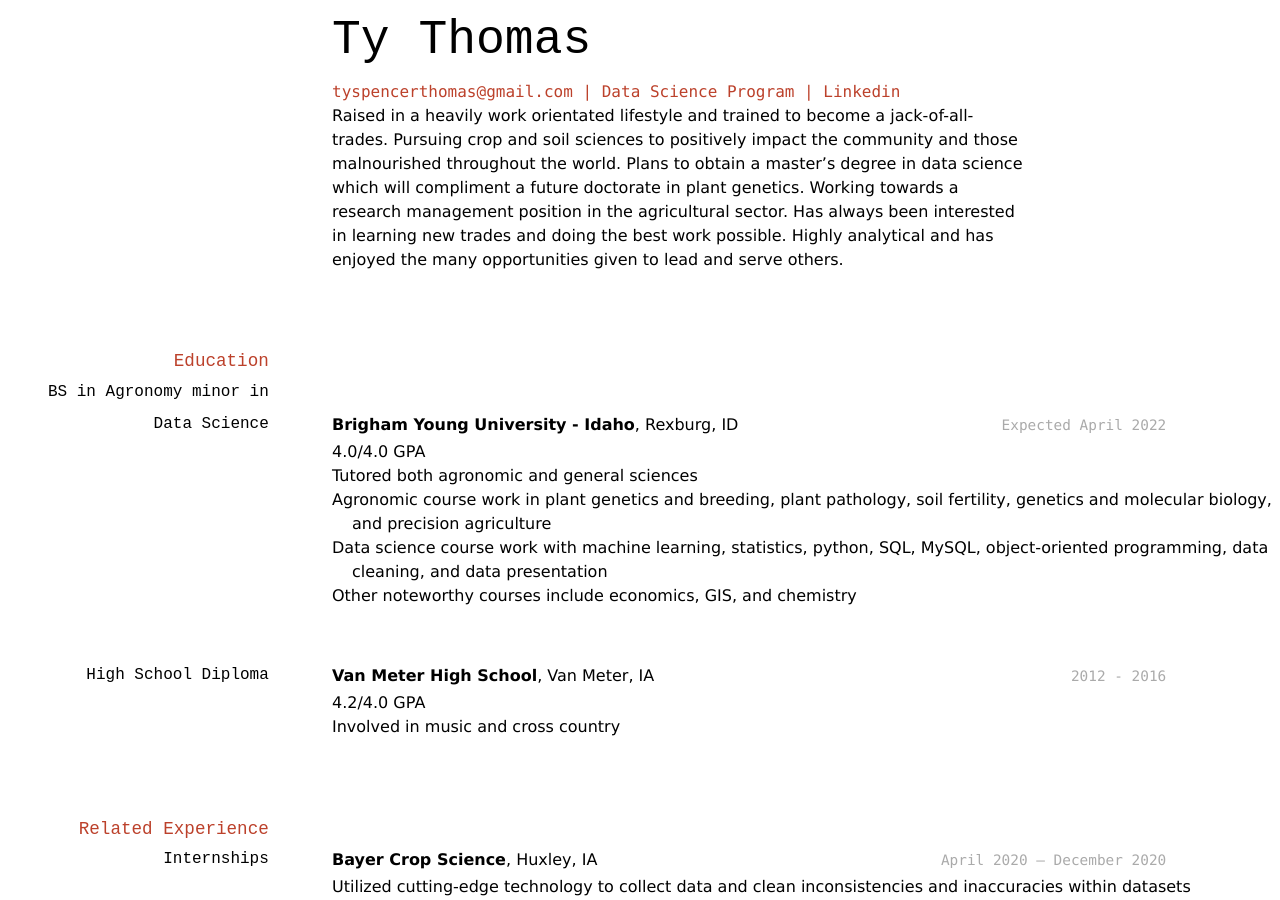
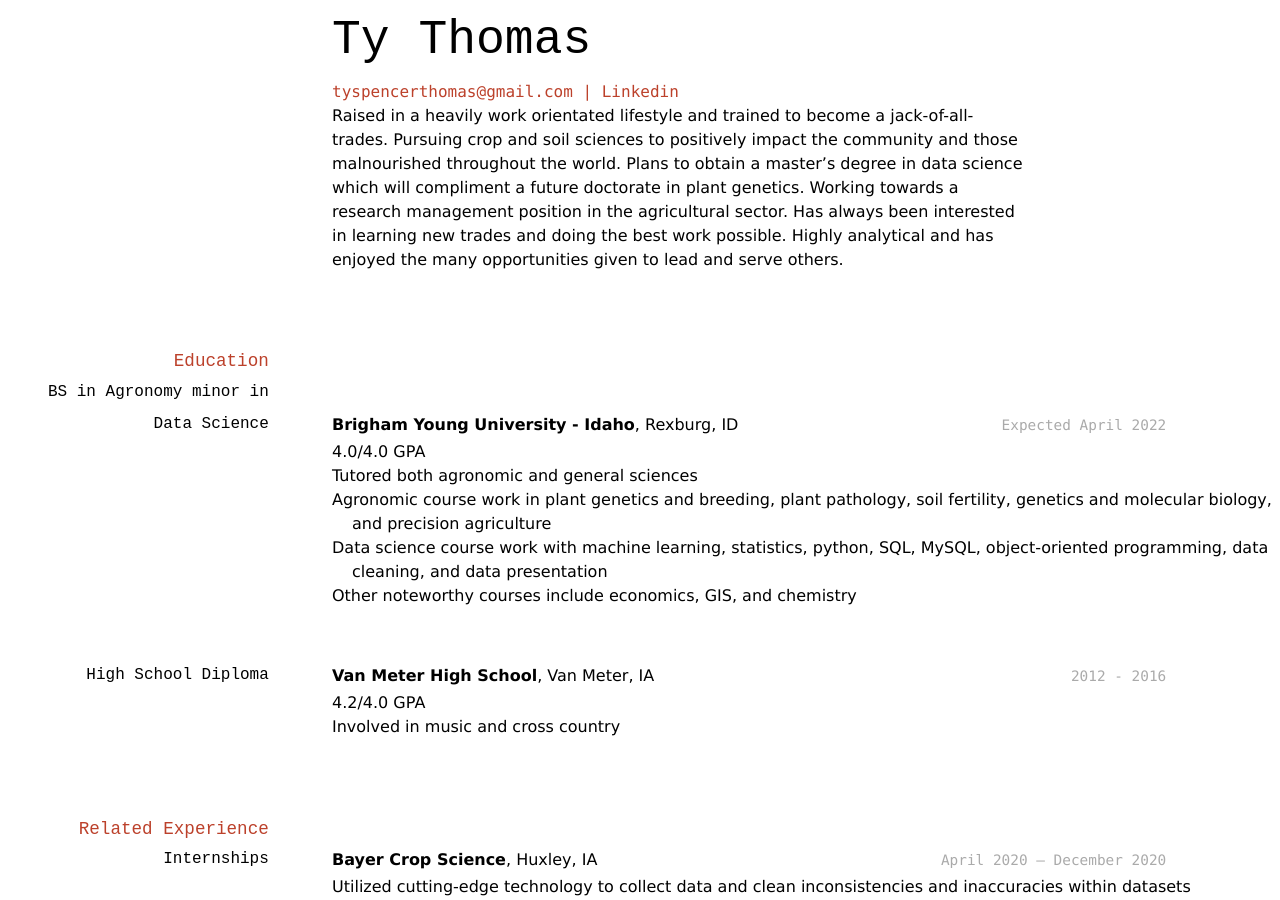
Before and after one commit to ty-thomas/Thomas_Resume, a Jekyll site: the page built from docs/index.md, in a window 1280 px wide and 900 px high. Built offline with Jekyll 4.4.1, drawn with Linux system fonts in a browser that asks for light colours; some of the changed text lies outside the part shown.

Commit message:
Update index.md

```diff
--- a/docs/index.md
+++ b/docs/index.md
@@ -6,7 +6,6 @@ title: Ty Thomas' Resume
 
 <div id="webaddress">
 <a href="tyspencerthomas@gmail.com">tyspencerthomas@gmail.com</a>
-| <a href="https://ty-thomas.github.io/THOMAS-resume/">Data Science Program</a>
 | <a href="https://www.linkedin.com/in/tyspencerthomas">Linkedin</a>
 </div>
 
```
Also changed, not shown: other parts of docs/index.md (+2 -0 lines).
